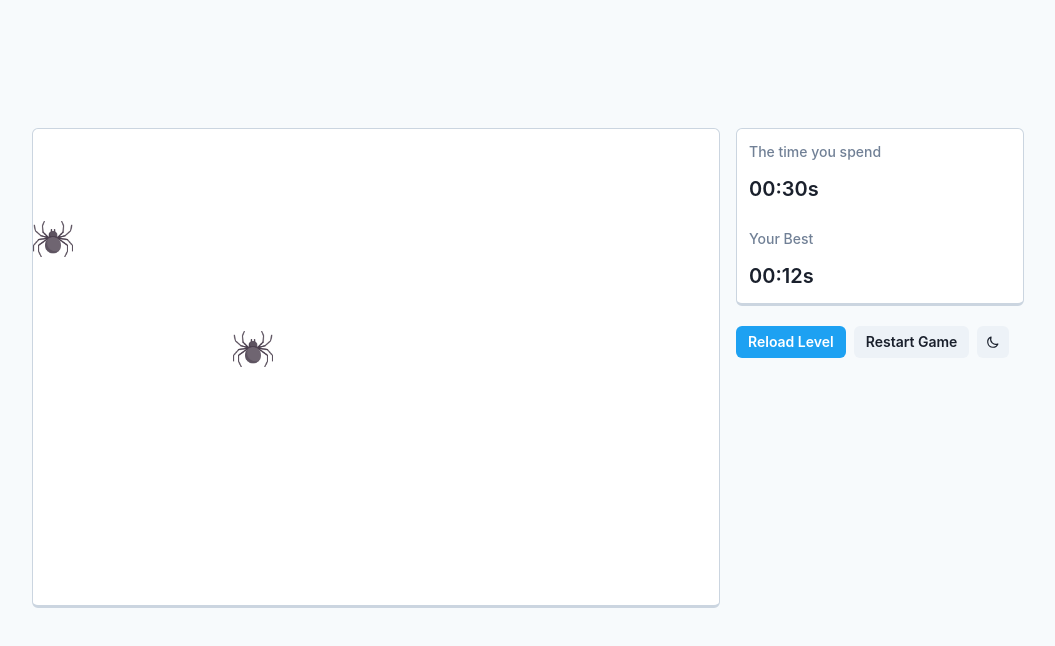
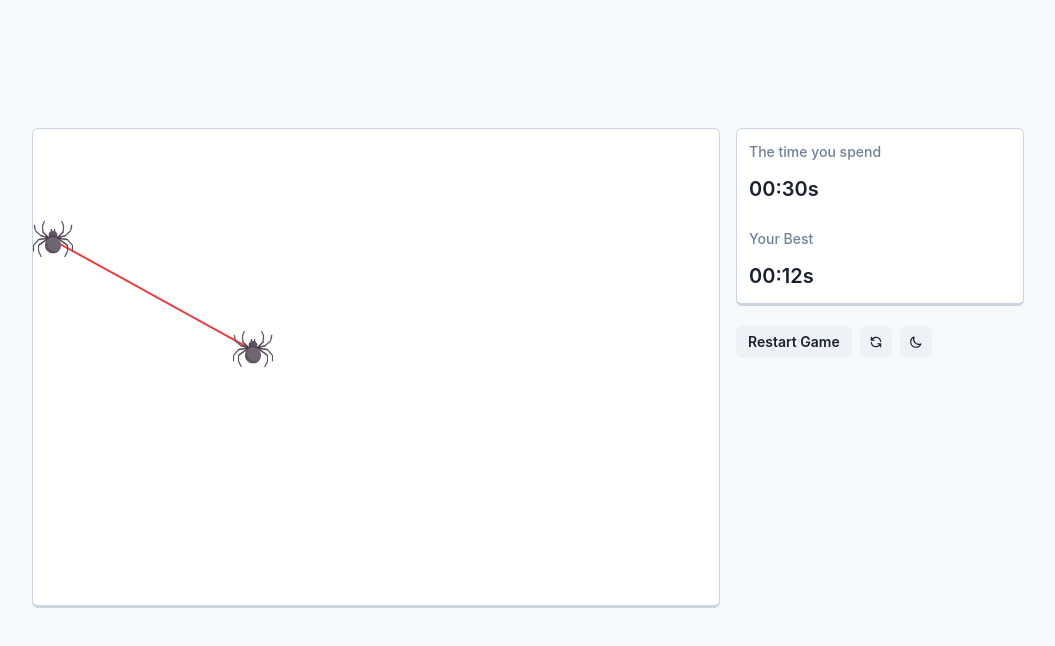
Before and after one commit to eleviven/spiders-game, a React (Create React App) app: page / in a window 1280 px wide. Shown: the top 646 px of the page, without its empty margins (112-1167 px from the left). Built offline with nearby package versions, Linux system fonts and the light colour scheme.

Commit message:
spiders and lines are tied together

```diff
--- a/src/components/GameBox/components/Line.tsx
+++ b/src/components/GameBox/components/Line.tsx
@@ -1,14 +1,39 @@
 import { Box } from "@chakra-ui/react";
 import { ISpider } from "../../../types";
+import { calculateAngel, calculateDistance, numWithPx } from "../../../utils";
 
 export interface ILine {
-  lineId: number;
+  lineId?: number;
   spider1: ISpider;
   spider2: ISpider;
 }
 
-const Line: React.FC<ILine> = ({ lineId, spider1, spider2 }) => {
-  return <Box pos="absolute" h="2px" />;
+const Line: React.FC<ILine> = ({ spider1, spider2 }) => {
+  const distance = calculateDistance(
+    spider1.x,
+    spider1.y,
+    spider2.x,
+    spider2.y
+  );
+  const angel = calculateAngel(spider1.x, spider1.y, spider2.x, spider2.y);
+
+  const centerWidth = 20;
+  const x = spider1.x + centerWidth;
+  const y = spider1.y + centerWidth;
+
+  return (
+    <Box
+      pos="absolute"
+      zIndex={0}
+      top={numWithPx(y)}
+      left={numWithPx(x)}
+      h="2px"
+      w={numWithPx(distance)}
+      transform={`rotate(${angel}deg)`}
+      transformOrigin="top left"
+      bg="red.500"
+    />
+  );
 };
 
 Line.displayName = "Line";
--- a/src/components/LevelActions/LevelActions.tsx
+++ b/src/components/LevelActions/LevelActions.tsx
@@ -5,7 +5,12 @@ import {
   IconButton,
   useColorMode,
 } from "@chakra-ui/react";
-import { SunIcon, MoonIcon } from "@heroicons/react/outline";
+import {
+  SunIcon,
+  MoonIcon,
+  ReplyIcon,
+  RefreshIcon,
+} from "@heroicons/react/outline";
 import { useStore } from "../../store";
 
 const LevelActions: React.FC = () => {
@@ -22,12 +27,16 @@ const LevelActions: React.FC = () => {
 
   return (
     <HStack w="full">
-      <Button size="sm" colorScheme="twitter" onClick={handleReload}>
-        Reload Level
-      </Button>
       <Button size="sm" colorScheme="gray" onClick={handleReset}>
         Restart Game
       </Button>
+      <IconButton
+        icon={<Icon as={RefreshIcon} />}
+        size="sm"
+        colorScheme="gray"
+        aria-label="Reload Level"
+        onClick={handleReload}
+      />
       <IconButton
         icon={<Icon as={colorMode === "dark" ? SunIcon : MoonIcon} />}
         size="sm"
--- /dev/null
+++ b/src/utils/index.ts
@@ -0,0 +1,62 @@
+export const numWithPx = (num: number) => {
+  return `${num}px`;
+};
+
+// Function for calculating distance between two point
+export const calculateDistance = (
+  x: number,
+  y: number,
+  x0: number,
+  y0: number
+) => {
+  return Math.sqrt((x -= x0) * x + (y -= y0) * y);
+};
+
+// Function for calculating angel between two point
+export const calculateAngel = (
+  x: number,
+  y: number,
+  x0: number,
+  y0: number
+) => {
+  return (Math.atan2(y0 - y, x0 - x) * 180) / Math.PI;
+};
+
+// Function for calculating intersect
+// Thank you stackoverflow
+export const calculateIsIntersect = (
+  x1: number,
+  y1: number,
+  x2: number,
+  y2: number,
+  x3: number,
+  y3: number,
+  x4: number,
+  y4: number
+) => {
+  // Check if none of the lines are of length 0
+  if ((x1 === x2 && y1 === y2) || (x3 === x4 && y3 === y4)) {
+    return false;
+  }
+
+  let denominator = (y4 - y3) * (x2 - x1) - (x4 - x3) * (y2 - y1);
+
+  // Lines are parallel
+  if (denominator === 0) {
+    return false;
+  }
+
+  let ua = ((x4 - x3) * (y1 - y3) - (y4 - y3) * (x1 - x3)) / denominator;
+  let ub = ((x2 - x1) * (y1 - y3) - (y2 - y1) * (x1 - x3)) / denominator;
+
+  // is the intersection along the segments
+  if (ua < 0 || ua > 1 || ub < 0 || ub > 1) {
+    return false;
+  }
+
+  // Return a object with the x and y coordinates of the intersection
+  let x = x1 + ua * (x2 - x1);
+  let y = y1 + ua * (y2 - y1);
+
+  return { x, y };
+};
```
